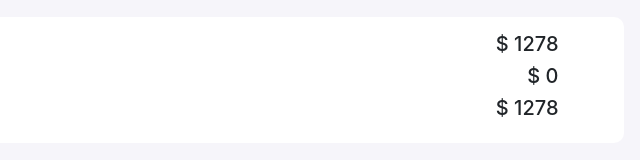
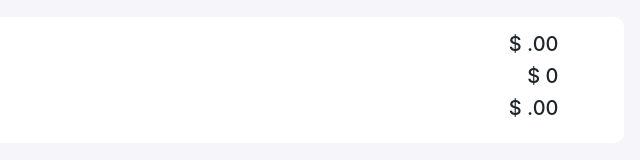
Before and after one commit to Hasiburrahamanshawn/shoping-cart, a plain HTML site: page index.html in a window 1280 px wide. Shown: the part 512-672 px from the top of the page, 464-1104 px from the left. Drawn offline with nearby package versions, Linux system fonts and the light colour scheme.

Commit message:
code added

```diff
--- a/index.html
+++ b/index.html
@@ -64,9 +64,9 @@
                      </div>
 
                      <div class="col-md-4 status">
-                        <h5>$ <span id="subtotal"></span> 1278</h5>
+                        <h5>$ <span id="subtotal"></span> .00</h5>
                         <h5>$ <span id="vat"></span> 0</h5>
-                        <h5>$ <span id="total"></span> 1278</h5>
+                        <h5>$ <span id="total"></span> .00</h5>
 
                      </div>
                   </div>
```
